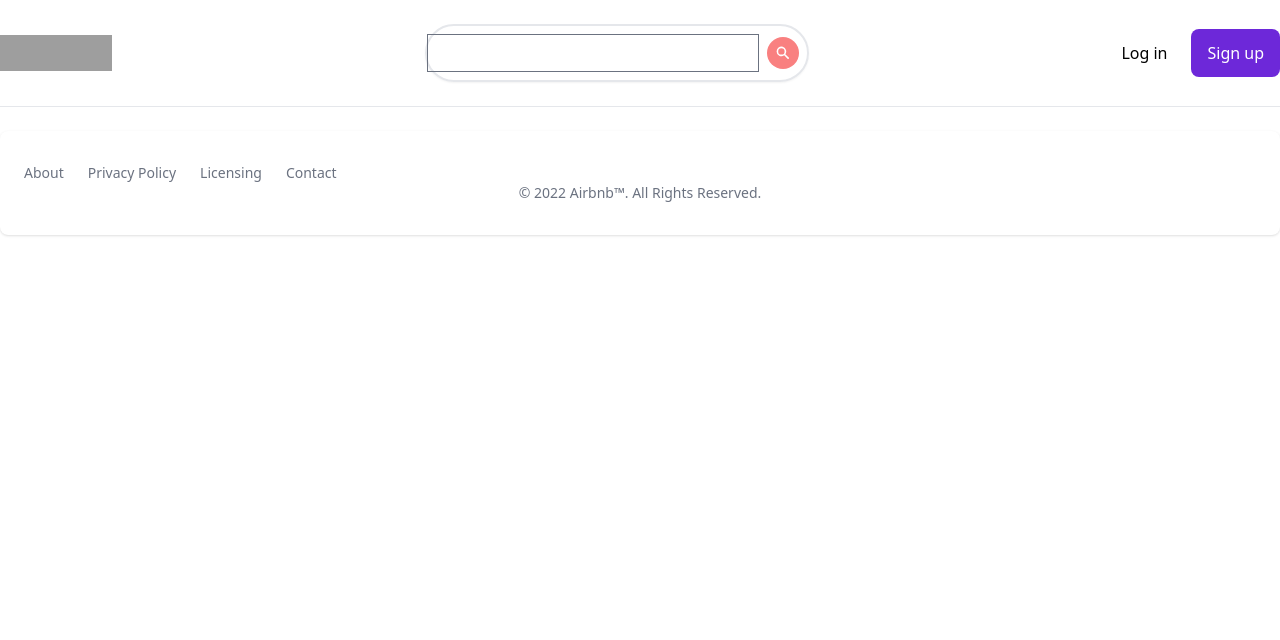
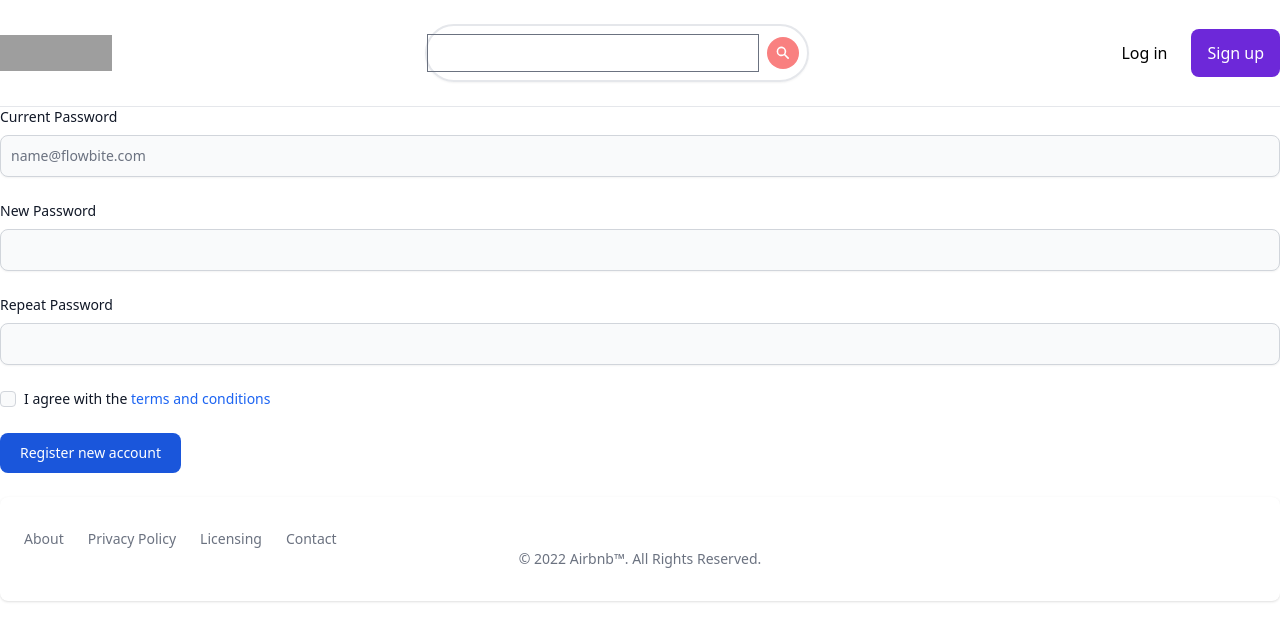
Before and after one commit to ngocminh1711/3590-bnb, a React (Create React App) app: page /change-password in a window 1280 px wide. Shown: the top 640 px of the page. Built offline with nearby package versions, Linux system fonts and the light colour scheme; grey boxes are pictures that could not be loaded.

Commit message:
pull thao

```diff
--- a/src/App.js
+++ b/src/App.js
@@ -8,6 +8,7 @@ import CreateHouseForRent from "./components/CreateHouseForRent/CreateHouseForRe
 import DetailHouseForRent from "./components/DetailHouseForRent/DetailHouseForRent";
 import Header from "./components/header/Header.js";
 import Footer from "./components/footer/Footer.js";
+import ChangePassword from "./components/host/ChangePassword.js";
 function App() {
   return (
     <div>
@@ -19,6 +20,7 @@ function App() {
         <Route path="/dashboard" element={<ListHost/>}/>
         <Route path='/admin/host-create' element={<CreateHouseForRent/>}/>
         <Route path='/detail-house' element={<DetailHouseForRent/>}/>
+        <Route path='/change-password' element={<ChangePassword/>}/>
       </Routes>
       <Footer/>
     </div>
--- a/src/components/host/ChangePassword.js
+++ b/src/components/host/ChangePassword.js
@@ -0,0 +1,26 @@
+function ChangePassword(){
+    return(
+        <form>
+        <div className="mb-6">
+          <label htmlFor="password" className="block mb-2 text-sm font-medium text-gray-900 dark:text-gray-300">Current Password</label>
+          <input type="password" id="password" className="shadow-sm bg-gray-50 border border-gray-300 text-gray-900 text-sm rounded-lg focus:ring-blue-500 focus:border-blue-500 block w-full p-2.5 dark:bg-gray-700 dark:border-gray-600 dark:placeholder-gray-400 dark:text-white dark:focus:ring-blue-500 dark:focus:border-blue-500 dark:shadow-sm-light" placeholder="name@flowbite.com" required />
+        </div>
+        <div className="mb-6">
+          <label htmlFor="password" className="block mb-2 text-sm font-medium text-gray-900 dark:text-gray-300">New Password</label>
+          <input type="password" id="password" className="shadow-sm bg-gray-50 border border-gray-300 text-gray-900 text-sm rounded-lg focus:ring-blue-500 focus:border-blue-500 block w-full p-2.5 dark:bg-gray-700 dark:border-gray-600 dark:placeholder-gray-400 dark:text-white dark:focus:ring-blue-500 dark:focus:border-blue-500 dark:shadow-sm-light" required />
+        </div>
+        <div className="mb-6">
+          <label htmlFor="repeat-password" className="block mb-2 text-sm font-medium text-gray-900 dark:text-gray-300">Repeat Password</label>
+          <input type="password" id="repeat-password" className="shadow-sm bg-gray-50 border border-gray-300 text-gray-900 text-sm rounded-lg focus:ring-blue-500 focus:border-blue-500 block w-full p-2.5 dark:bg-gray-700 dark:border-gray-600 dark:placeholder-gray-400 dark:text-white dark:focus:ring-blue-500 dark:focus:border-blue-500 dark:shadow-sm-light" required />
+        </div>
+        <div className="flex items-start mb-6">
+          <div className="flex items-center h-5">
+            <input id="terms" type="checkbox" defaultValue className="w-4 h-4 bg-gray-50 rounded border border-gray-300 focus:ring-3 focus:ring-blue-300 dark:bg-gray-700 dark:border-gray-600 dark:focus:ring-blue-600 dark:ring-offset-gray-800" required />
+          </div>
+          <label htmlFor="terms" className="ml-2 text-sm font-medium text-gray-900 dark:text-gray-300">I agree with the <a href="#" className="text-blue-600 hover:underline dark:text-blue-500">terms and conditions</a></label>
+        </div>
+        <button type="submit" className="text-white bg-blue-700 hover:bg-blue-800 focus:ring-4 focus:outline-none focus:ring-blue-300 font-medium rounded-lg text-sm px-5 py-2.5 text-center dark:bg-blue-600 dark:hover:bg-blue-700 dark:focus:ring-blue-800">Register new account</button>
+      </form>
+    )
+}
+export default ChangePassword
```
